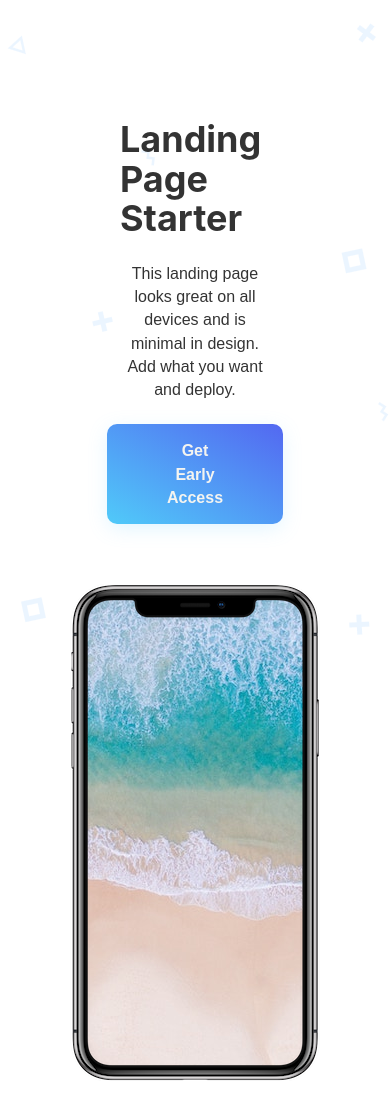
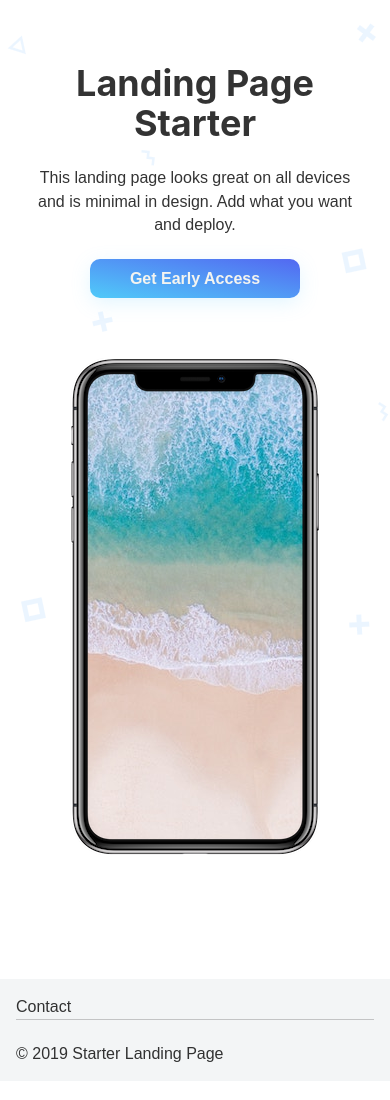
Before and after one commit to gillkyle/gatsby-starter-landing-page, a Gatsby site: page / in a window 390 px wide. Shown: the top 1100 px of the page. Built offline with nearby package versions, Linux system fonts and the light colour scheme; Gatsby itself is replaced by a stand-in of ours.

Commit message:
tweaks to mobile styles

```diff
--- a/src/components/button.js
+++ b/src/components/button.js
@@ -6,7 +6,7 @@ import "../styles/button.css"
 const Button = ({ children }) => (
   <button
     style={{
-      padding: "15px 60px",
+      padding: ".5rem 2.5rem",
       color: COLORS.lightWhite,
       fontWeight: 700,
       background: GRADIENT,
--- a/src/components/footer.js
+++ b/src/components/footer.js
@@ -6,7 +6,7 @@ import { COLORS } from "../styles/constants"
 const Footer = ({ siteTitle }) => (
   <footer
     style={{
-      padding: 60,
+      padding: "1rem",
       backgroundColor: COLORS.lightGray,
     }}
   >
--- a/src/components/hero.js
+++ b/src/components/hero.js
@@ -12,7 +12,7 @@ const Header = ({ siteTitle }) => (
       display: "flex",
       alignItems: "center",
       flexDirection: "column",
-      padding: "120px 60px",
+      padding: "4rem 1rem",
     }}
   >
     <div
@@ -26,8 +26,8 @@ const Header = ({ siteTitle }) => (
         opacity: 0.5,
       }}
     />
-    <h1>Landing Page Starter</h1>
-    <p style={{ maxWidth: 440, textAlign: "center" }}>
+    <h1 style={{ textAlign: "center" }}>Landing Page Starter</h1>
+    <p style={{ textAlign: "center", maxWidth: 440 }}>
       This landing page looks great on all devices and is minimal in design. Add
       what you want and deploy.
     </p>
--- a/src/components/layout.js
+++ b/src/components/layout.js
@@ -27,7 +27,7 @@ const Layout = ({ children }) => (
       <>
         <div
           style={{
-            padding: "0 60px",
+            padding: "0 1rem",
           }}
         >
           <main>{children}</main>
```
